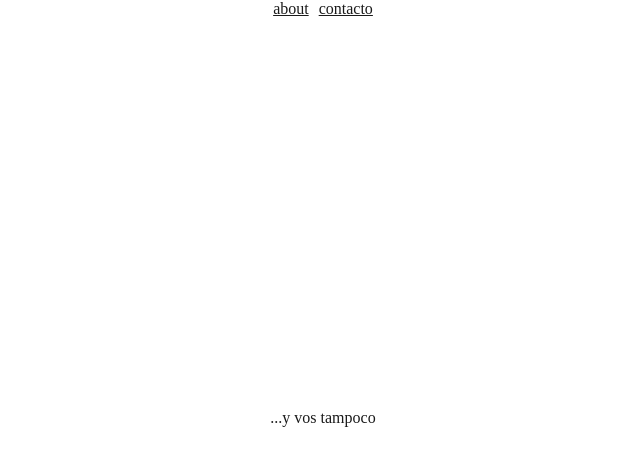
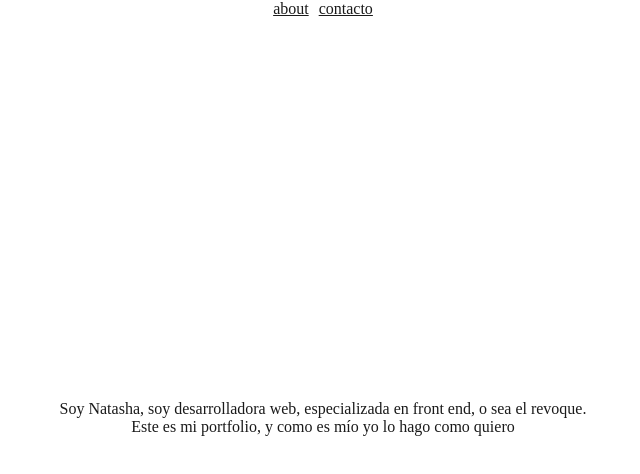
Before and after one commit to nosoynati/react-webpack-starter, a React app: page /about in a window 1280 px wide. Shown: the top 474 px of the page, without its empty margins (317-957 px from the left). Built offline with nearby package versions, Linux system fonts and the light colour scheme.

Commit message:
add: styles

```diff
--- a/src/pages/Home/Home.jsx
+++ b/src/pages/Home/Home.jsx
@@ -3,7 +3,7 @@ import "./Home.scss";
 function Home() {
   return (
     <div className="main--inner">
-      <p>Hola, soy Natasha y no soy nati</p>
+      <p className="intro">Hola, soy Natasha y no soy nati</p>
     </div>
   );
 }
--- a/src/pages/Home/Home.scss
+++ b/src/pages/Home/Home.scss
@@ -11,7 +11,7 @@
 
 .main--inner {
 
-  p {
+  p.intro {
     animation: fadeIn 0.8s ease-out forwards;
   }
 }
--- a/src/pages/about/About.jsx
+++ b/src/pages/about/About.jsx
@@ -1,11 +1,27 @@
-import './About.scss';
+import "./About.scss";
+import { useState } from "react";
+
+const AboutPre = () => {
+  return (
+    <div className="main--inner">
+      <p>...y vos tampoco</p>
+    </div>
+  );
+};
+
+// const [ time, setTime ] = useState("")
+
 
 const About = () => {
   return (
-    <div className='main--inner'>
-      <p>...y vos tampoco</p>
+    <div className="main--inner">
+
+      <div className="intro">
+        <p>Soy Natasha, soy desarrolladora web, especializada en front end, o sea el revoque.</p>
+        <p>Este es mi portfolio, y como es mío yo lo hago como quiero</p>
+      </div>
     </div>
-  )
-}
+  );
+};
 
 export default About;
--- a/src/pages/about/About.scss
+++ b/src/pages/about/About.scss
@@ -6,3 +6,7 @@
   text-align: center;
   min-height: 100vh;
 }
+.intro {
+    flex-wrap: wrap;
+    max-width: 600px;
+}
--- a/src/pages/contacto/Contact.jsx
+++ b/src/pages/contacto/Contact.jsx
@@ -1,5 +1,3 @@
-import React from "react";
-
 const mandar = (e) => {
   e.preventDefault()
   console.log("super!");
@@ -9,8 +7,11 @@ function Contact() {
   return (
     <div className="main--inner">
       <div className="form--wrapper">
-        <h2>Escribime, o no</h2>
-        <form onSubmit={mandar}>
+        <p className="title">Escribime</p>
+        <p></p>
+        <p>...O no, es un mundo libre</p>
+
+        <form onSubmit={mandar} className="form">
           <label htmlFor="nombre">
             <input type="text" id="nombre" placeholder="nombre"></input>
           </label>
@@ -19,6 +20,7 @@ function Contact() {
           </label>
           <button type="submit">Enviar</button>
         </form>
+
       </div>
     </div>
   );
--- a/src/style/sass/global.scss
+++ b/src/style/sass/global.scss
@@ -31,3 +31,8 @@ a:visited, a:hover {
   align-items: center;
   text-align: center;
 }
+.form-wrapper {
+  display: flex;
+  flex-direction: column;
+  gap: 10px;
+}
```
